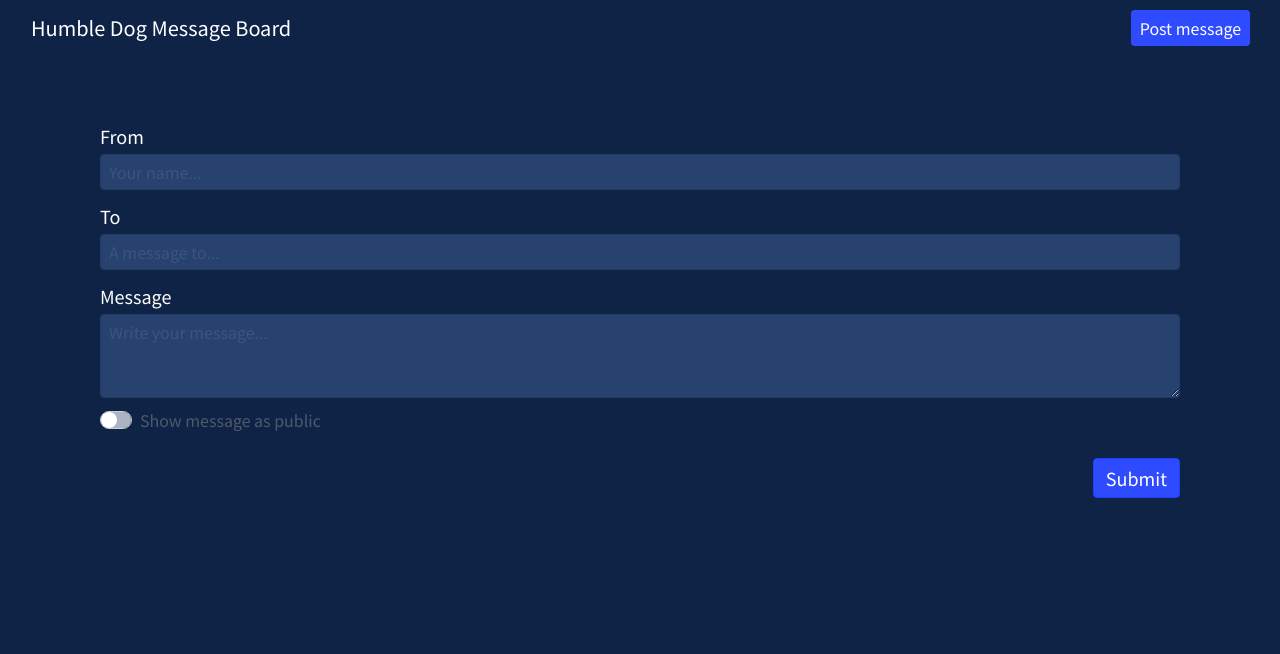
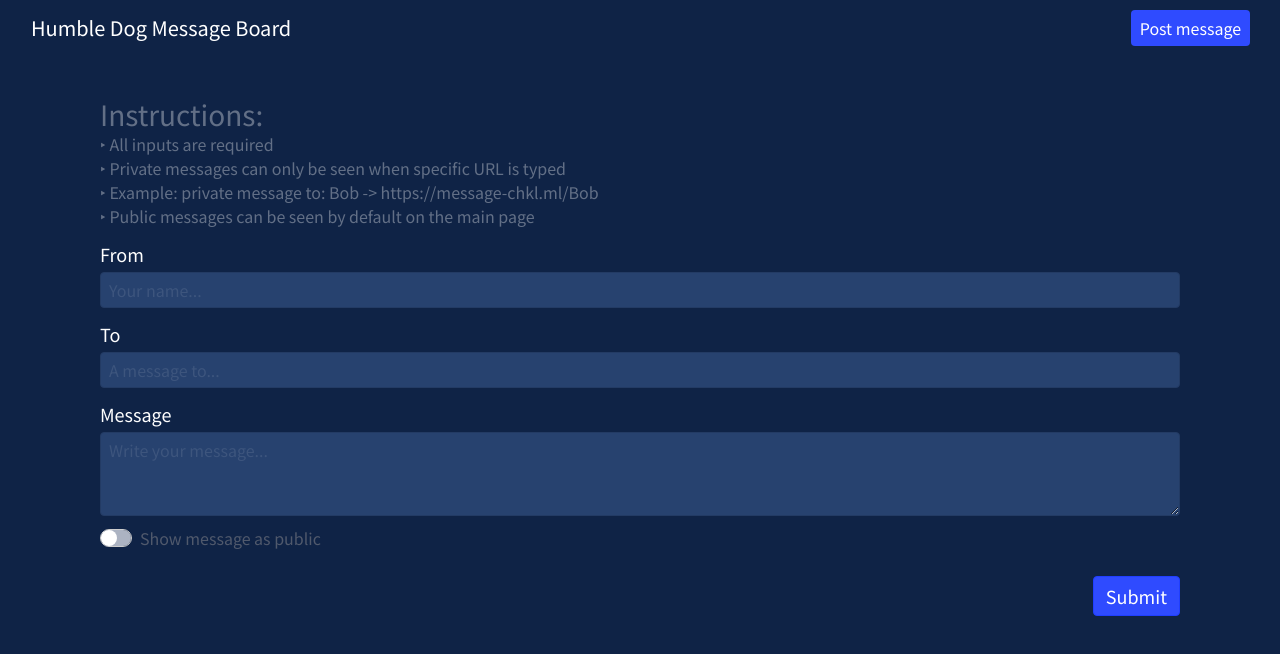
Before and after one commit to DavidTan0527/Humble-Message, a Vue app in the folder client/: page /post in a window 1280 px wide. Shown: the top 654 px of the page. Built offline with nearby package versions, Linux system fonts and the light colour scheme.

Commit message:
Add instructions to form

```diff
--- a/client/src/assets/scss/pages/post.scss
+++ b/client/src/assets/scss/pages/post.scss
@@ -1,7 +1,7 @@
 #_post {
   max-width: $normal-width;
   margin: .8rem auto;
-  padding: 2rem 5rem 0;
+  padding: 1rem 5rem 0;
   @media screen and (max-width: $size-xs) {
     padding: 2rem 2.5rem 0;
 
@@ -9,6 +9,14 @@
       width: 100%;
     }
   }
+
+  .instruct {
+    color: rgba(#fff, .35);
+    h3 {
+      margin: 0;
+    }
+  }
+
   .form-group {
     .form-label {
       font-size: $font-size-lg;
--- a/client/src/pages/post.vue
+++ b/client/src/pages/post.vue
@@ -1,6 +1,12 @@
 <template>
   <div id="_post">
-    <div class="form-group">
+    <div class="instruct mb-2">
+      <h3>Instructions:</h3>
+      <div class="msg" v-for="i in instructions" :key="i">
+        ‣ {{i}}
+      </div>
+    </div>
+    <div class="form-group mt-2">
       <label class="form-label" for="self">From</label>
       <input class="form-input" type="text" id="self"
       placeholder="Your name..." v-model="formData.self"
@@ -48,7 +54,13 @@ export default {
         target: "",
         message: "",
         public: false,
-      }
+      },
+      instructions: [
+        "All inputs are required",
+        "Private messages can only be seen when specific URL is typed",
+        "Example: private message to: Bob -> https://message-chkl.ml/Bob",
+        "Public messages can be seen by default on the main page"
+      ]
     }
   },
   methods: {
```
Also changed, not shown: client/src/pages/main.vue (line endings or trailing spaces).
